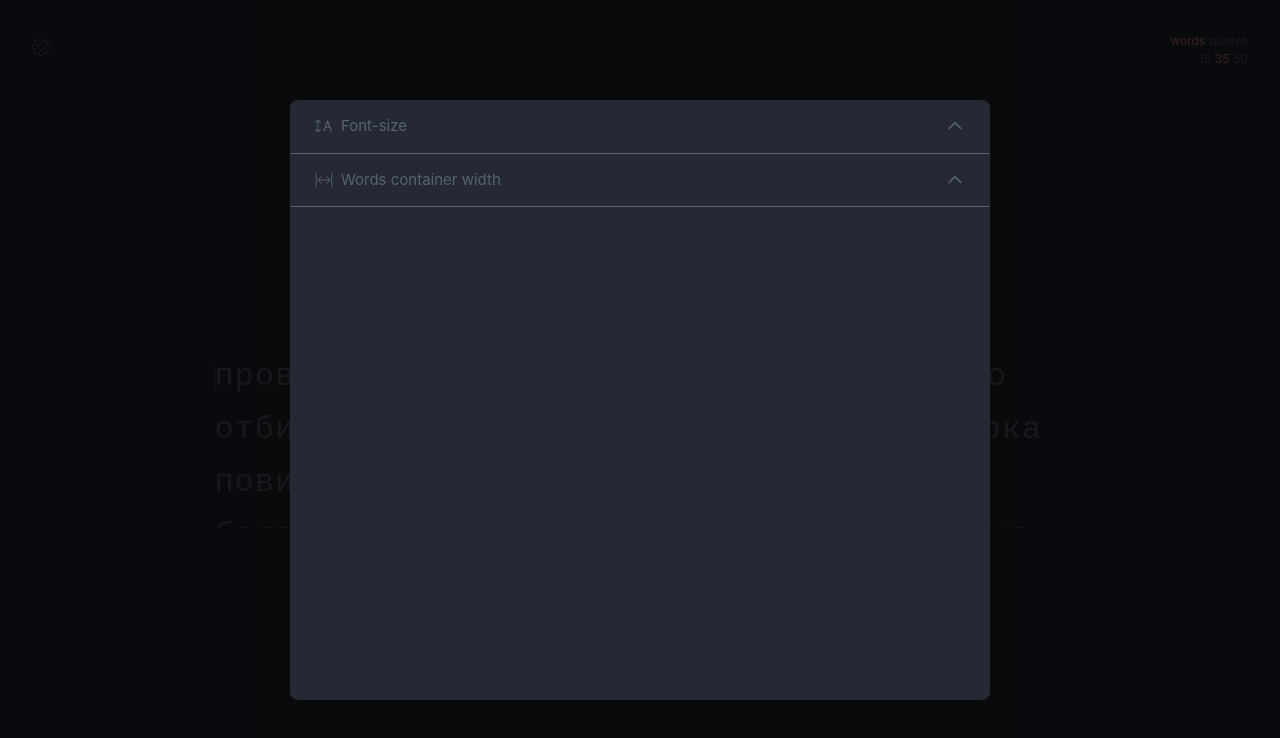
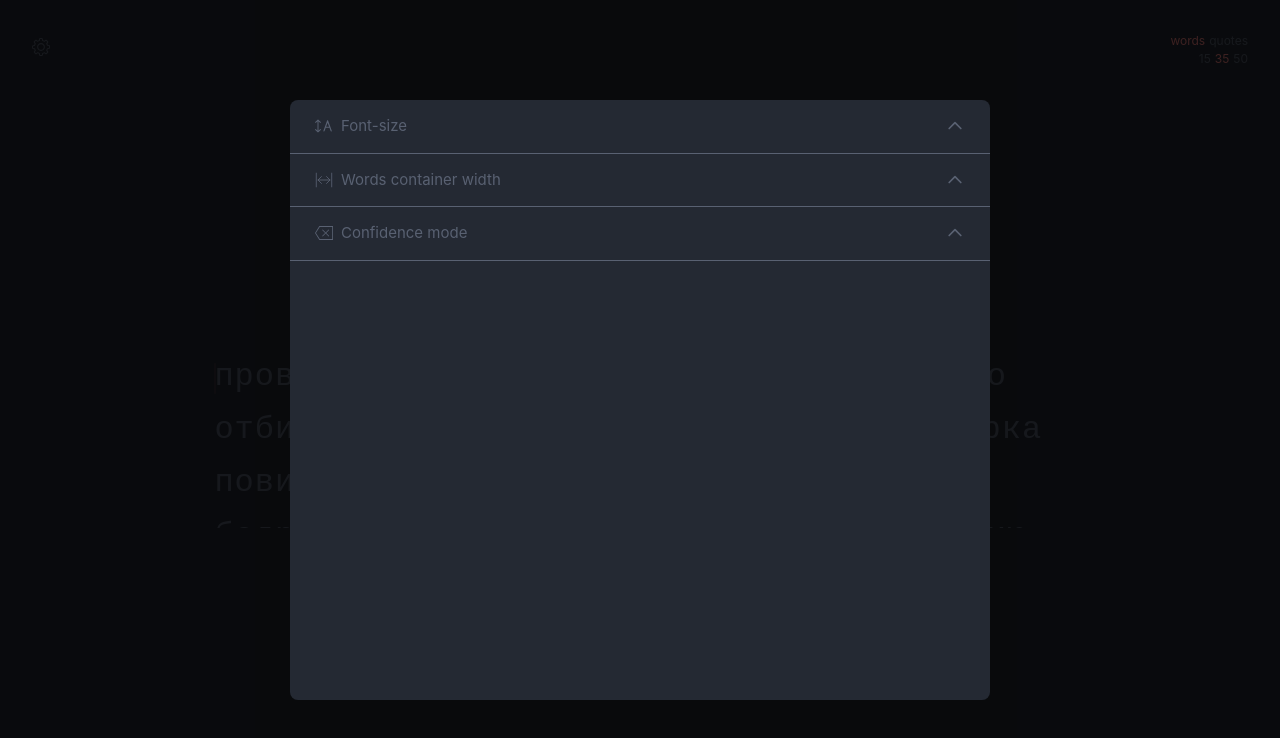
Before and after one commit to belk1ng/typing-train, a React (Create React App) app: page / in a window 1280 px wide. Both pictures are taken after a click on the icon 41 px from the left and 47 px from the top of the page. Shown: the top 738 px of the page. Built offline with nearby package versions, Linux system fonts and the light colour scheme; a web font is replaced by a local one.

Commit message:
feature confidence mode

```diff
--- a/src/App.tsx
+++ b/src/App.tsx
@@ -26,7 +26,7 @@ function App() {
     setBlockingTypingEvent,
   } = useContext(TypingContext);
 
-  const { wordsContainerWidth } = useContext(SettingsContext);
+  const { wordsContainerWidth, confidenceMode } = useContext(SettingsContext);
 
   const [isSettingsModalCollapsed, setSettingsModalCollapsed] =
     useState<boolean>(true);
@@ -130,12 +130,15 @@ function App() {
             setActiveLetter(0);
             setActiveWord((prev: number) => prev + 1);
           }
-        } else if (event.keyCode === 8) {
+        } else if (
+          event.keyCode === 8 &&
+          confidenceMode !== "max" &&
+          ((activeLetter === 0 && activeWord !== 0) || activeLetter > 0)
+        ) {
           // Backspace handling
 
           if (activeLetter === 0) {
-            if (activeWord === 0) return;
-
+            if (confidenceMode !== "on") {
               const prevWord = words[activeWord - 1];
 
               const firstSkipedLetterIndex =
@@ -176,6 +179,7 @@ function App() {
               }
 
               setActiveWord((prev: number) => prev - 1);
+            }
           } else {
             if (typingWord.overflow) {
               setWords((prev: WordTypeWithLetterStatuses[]) =>
@@ -190,6 +194,7 @@ function App() {
                     : word
                 )
               );
+              setActiveLetter((prev: number) => prev - 1);
             } else {
               const activeWordLetterStatusesSetted =
                 typingWord.letterStatuses.slice(0, activeLetter - 1);
@@ -212,9 +217,8 @@ function App() {
                     : word
                 )
               );
+              setActiveLetter((prev: number) => prev - 1);
             }
-
-            setActiveLetter((prev: number) => prev - 1);
           }
         } else if (event.keyCode === 13) {
           // Enter handling
@@ -248,6 +252,7 @@ function App() {
     setActiveLetter,
     blockingTypingEvent,
     typingMode,
+    confidenceMode,
   ]);
 
   return (
--- /dev/null
+++ b/src/assets/icons/Backspace.tsx
@@ -0,0 +1,17 @@
+import React from "react";
+
+export const Backspace = () => {
+  return (
+    <svg width="18px" height="18px" fill="none" viewBox="0 0 44.18 44.18">
+      <path
+        d="M10.625,5.09L0,22.09l10.625,17H44.18v-34H10.625z M42.18,37.09H11.734l-9.375-15l9.375-15H42.18V37.09z"
+        fill="currentColor"
+      />
+      <polygon
+        points="18.887,30.797 26.18,23.504 33.473,30.797 34.887,29.383 27.594,22.09 34.887,14.797 33.473,13.383 26.18,20.676
+		18.887,13.383 17.473,14.797 24.766,22.09 17.473,29.383"
+        fill="currentColor"
+      />
+    </svg>
+  );
+};
--- a/src/components/AppSettings/AppSettings.tsx
+++ b/src/components/AppSettings/AppSettings.tsx
@@ -3,6 +3,7 @@ import { SettingsContext } from "../../contexts/SettingsContext";
 import { SettingsGear } from "../../assets/icons/SettingsGear";
 import { TypingContext } from "../../contexts/TypingContext";
 import { Modal, handleOutsideClick } from "../Modal/Modal";
+import { Backspace } from "../../assets/icons/Backspace";
 import { FontSize } from "../../assets/icons/FontSize";
 import React, { useContext, useRef } from "react";
 import { DropDown } from "../DropDown/DropDown";
@@ -12,6 +13,8 @@ import {
   fontSizeValues,
   TWordsContainerPercentageWidth,
   wordsContainerPercentageWidthValues,
+  TConfidenceMode,
+  confidenceModeValues,
 } from "../../types";
 
 interface Props {
@@ -21,8 +24,14 @@ interface Props {
 
 export const AppSettings = ({ isModalCollapsed, setModalCollapsed }: Props) => {
   const { setBlockingTypingEvent } = useContext(TypingContext);
-  const { fontSize, setFontSize, wordsContainerWidth, setWordsContainerWidth } =
-    useContext(SettingsContext);
+  const {
+    fontSize,
+    setFontSize,
+    wordsContainerWidth,
+    setWordsContainerWidth,
+    confidenceMode,
+    setConfidenceMode,
+  } = useContext(SettingsContext);
 
   const modalContentRef = useRef<HTMLDivElement>(null);
 
@@ -71,6 +80,16 @@ export const AppSettings = ({ isModalCollapsed, setModalCollapsed }: Props) => {
             }
             icon={<WordsContainerWidth />}
           />
+          <DropDown
+            values={confidenceModeValues}
+            value={confidenceMode}
+            title="Confidence mode"
+            name="confidence-mode"
+            settingSetter={(value) =>
+              setConfidenceMode(value as TConfidenceMode)
+            }
+            icon={<Backspace />}
+          />
         </div>
       </Modal>
     </div>
--- a/src/components/DropDown/DropDown.tsx
+++ b/src/components/DropDown/DropDown.tsx
@@ -1,9 +1,13 @@
 import React, { useState, useMemo, useContext, useEffect } from "react";
 import { DropDownArrow } from "../../assets/icons/DropDownArrow";
-import { TFontSize, TWordsContainerPercentageWidth } from "../../types";
 import { TypingContext } from "../../contexts/TypingContext";
 import { Radio } from "../Radio/Radio";
 import s from "./styles.module.scss";
+import {
+  TWordsContainerPercentageWidth,
+  TConfidenceMode,
+  TFontSize,
+} from "../../types";
 
 interface Props<T> {
   title: string;
@@ -24,7 +28,7 @@ export const DropDown = ({
   icon,
   name,
   settingSetter,
-}: Props<TFontSize | TWordsContainerPercentageWidth>) => {
+}: Props<TFontSize | TWordsContainerPercentageWidth | TConfidenceMode>) => {
   const { blockingTypingEvent } = useContext(TypingContext);
 
   const [isListCollapsed, setListCollapsed] = useState<boolean>(true);
@@ -52,12 +56,12 @@ export const DropDown = ({
                 : s["dropdown__item-text"]
             }
           >
-            {postfix ? item + postfix : value}
+            {postfix ? item + postfix : item}
           </span>
         </li>
       ));
     }
-  }, [values, name, value]);
+  }, [values, value, name]);
 
   return (
     <div className={s["dropdown"]}>
--- a/src/contexts/SettingsContext.tsx
+++ b/src/contexts/SettingsContext.tsx
@@ -1,11 +1,11 @@
 import React, { createContext, useState, useMemo } from "react";
 import {
   TFontSize,
-  fontSizeValues,
   defaultFontSize,
   TWordsContainerPercentageWidth,
-  wordsContainerPercentageWidthValues,
   defaultWordsContainerPercentageWidth,
+  TConfidenceMode,
+  defaultConfidenceMode,
 } from "../types";
 
 interface Props {
@@ -16,13 +16,13 @@ interface SettingsContext {
   fontSize: TFontSize;
   setFontSize: (fontSize: TFontSize) => void;
 
-  valueIsFontSize: (value: unknown) => boolean;
-  valueIsWordsContainerPercentageWidth: (value: unknown) => boolean;
-
   wordsContainerWidth: TWordsContainerPercentageWidth;
   setWordsContainerWidth: (
     percentageWidth: TWordsContainerPercentageWidth
   ) => void;
+
+  confidenceMode: TConfidenceMode;
+  setConfidenceMode: (mode: TConfidenceMode) => void;
 }
 
 export const SettingsContext = createContext<SettingsContext>(
@@ -36,30 +36,20 @@ export const SettingsContextProvider = ({ children }: Props) => {
       defaultWordsContainerPercentageWidth
     );
 
-  const valueIsFontSize = (value: unknown): value is TFontSize =>
-    fontSizeValues.includes(value as TFontSize) && typeof value === "number"
-      ? true
-      : false;
-
-  const valueIsWordsContainerPercentageWidth = (
-    value: unknown
-  ): value is TWordsContainerPercentageWidth =>
-    wordsContainerPercentageWidthValues.includes(
-      value as TWordsContainerPercentageWidth
-    ) && typeof value === "number"
-      ? true
-      : false;
+  const [confidenceMode, setConfidenceMode] = useState<TConfidenceMode>(
+    defaultConfidenceMode
+  );
 
   const value = useMemo(
     () => ({
       fontSize,
       setFontSize,
-      valueIsFontSize,
       wordsContainerWidth,
       setWordsContainerWidth,
-      valueIsWordsContainerPercentageWidth,
+      confidenceMode,
+      setConfidenceMode,
     }),
-    [fontSize, wordsContainerWidth]
+    [fontSize, wordsContainerWidth, confidenceMode]
   );
 
   return (
--- a/src/contexts/TypingContext.tsx
+++ b/src/contexts/TypingContext.tsx
@@ -16,7 +16,6 @@ import { russianQuotes } from "../languages/russian_quotes";
 import { englishQuotes } from "../languages/english_quotes";
 
 import {
-  Language,
   Quotes,
   Quote,
   TypingMode,
--- a/src/types.ts
+++ b/src/types.ts
@@ -60,3 +60,7 @@ export type TWordsContainerPercentageWidth = 60 | 70 | 80 | 90;
 export const defaultWordsContainerPercentageWidth: TWordsContainerPercentageWidth = 70;
 export const wordsContainerPercentageWidthValues: TWordsContainerPercentageWidth[] =
   [60, 70, 80, 90];
+
+export type TConfidenceMode = "off" | "on" | "max";
+export const defaultConfidenceMode: TConfidenceMode = "off";
+export const confidenceModeValues: TConfidenceMode[] = ["off", "on", "max"];
```
Lines whose indentation alone changed are shown as unchanged.
